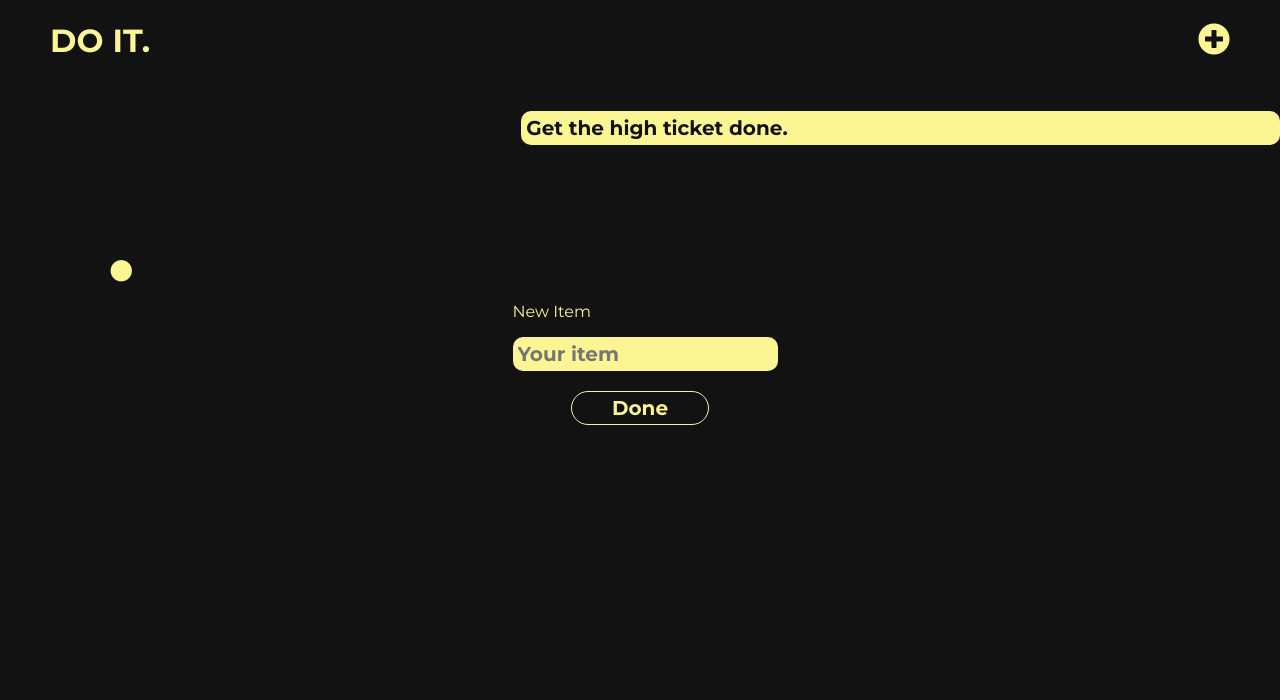
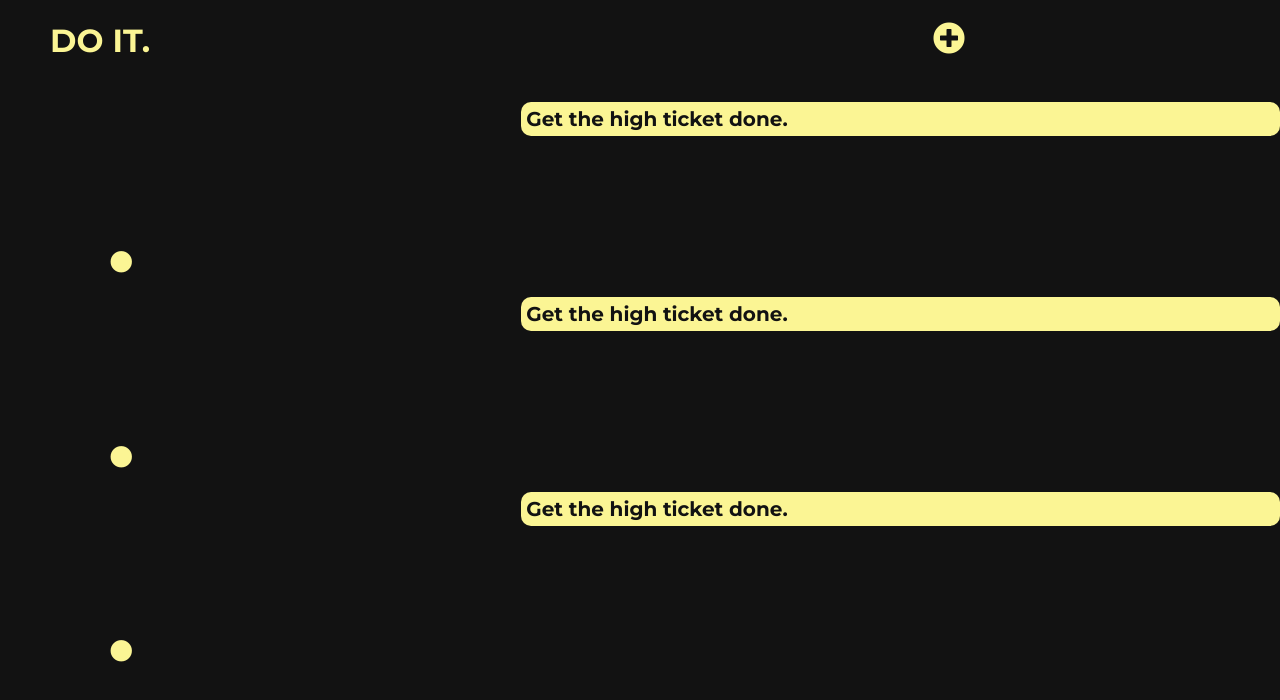
Before and after one commit to WARSKELETON/do-it, a React (Create React App) app: page / in a window 1280 px wide. Shown: the top 700 px of the page. Built offline with nearby package versions, Linux system fonts and the light colour scheme.

Commit message:
Form Handling

```diff
--- a/src/App.js
+++ b/src/App.js
@@ -3,14 +3,15 @@ import "./App.css";
 import Bar from "./components/Bar";
 import Item from "./components/Item";
 import ItemForm from "./components/ItemForm";
+import ItemList from "./components/ItemList";
+import { AppProvider } from "./context";
 
 function App() {
     return (
-        <>
+        <AppProvider>
             <Bar />
-            <Item />
-            <ItemForm />
-        </>
+            <ItemList />
+        </AppProvider>
     );
 }
 
--- a/src/components/Bar.js
+++ b/src/components/Bar.js
@@ -1,16 +1,19 @@
-import React from "react";
+import React, { useContext } from "react";
+import { AppContext } from "../context";
 import styled from "styled-components";
 
 const Bar = () => {
+    const value = useContext(AppContext);
+
     return (
         <BarWrapper>
             <Logo>
                 <h1>DO IT.</h1>
             </Logo>
             <Utilities>
-                <p>
+                <button onClick={() => value.toggleForm()}>
                     <i className="fas fa-plus-circle" />
-                </p>
+                </button>
             </Utilities>
         </BarWrapper>
     );
@@ -37,9 +40,15 @@ const Logo = styled.div`
 const Utilities = styled.div`
     grid-area: utilities;
 
-    p {
+    button {
+        display: block;
+        margin-right: auto;
+        margin-left: auto;
         margin-top: 20px;
         font-size: 32px;
         text-align: right;
+        color: var(--mainYellow);
+        background-color: transparent;
+        border: none;
     }
 `;
--- a/src/components/ItemForm.js
+++ b/src/components/ItemForm.js
@@ -1,15 +1,30 @@
-import React from "react";
+import React, { useContext, useState } from "react";
+import { AppContext } from "../context";
 import styled from "styled-components";
 
 const ItemForm = () => {
+    const [value, setValue] = useState("");
+
+    const handleChange = event => {
+        setValue(event.target.value);
+    };
+
+    const handleSubmit = event => {
+        console.log(value);
+        setValue("");
+        event.preventDefault();
+    };
+
     return (
         <>
-            <form>
+            <form onSubmit={handleSubmit}>
                 <FormWrapper>
                     <Name>
                         <p>New Item</p>
                         <Input
-                            name="name"
+                            type="text"
+                            onChange={handleChange}
+                            value={value}
                             autoComplete="off"
                             placeholder="Your item"
                         />
@@ -32,11 +47,6 @@ const FormWrapper = styled.div`
     grid-template-areas:
         "name"
         "submit";
-`;
-
-const ErrorText = styled.p`
-    color: red;
-    font-weight: 700;
 `;
 
 const Input = styled.input`
--- /dev/null
+++ b/src/components/ItemList.js
@@ -0,0 +1,19 @@
+import React, { useContext } from "react";
+import { AppContext } from "../context";
+import Item from "./Item";
+import ItemForm from "./ItemForm";
+
+const ItemList = () => {
+    const value = useContext(AppContext);
+
+    return (
+        <>
+            <Item />
+            <Item />
+            <Item />
+            {value.state.formActive && <ItemForm />}
+        </>
+    );
+};
+
+export default ItemList;
--- /dev/null
+++ b/src/context.js
@@ -0,0 +1,32 @@
+import React, { Component } from "react";
+
+const AppContext = React.createContext();
+
+class AppProvider extends Component {
+    state = {
+        formActive: false
+    };
+
+    toggleForm = () => {
+        this.setState({
+            formActive: !this.state.formActive
+        });
+    };
+
+    render() {
+        return (
+            <AppContext.Provider
+                value={{
+                    state: this.state,
+                    toggleForm: this.toggleForm
+                }}
+            >
+                {this.props.children}
+            </AppContext.Provider>
+        );
+    }
+}
+
+const AppConsumer = AppContext.Consumer;
+
+export { AppProvider, AppConsumer, AppContext };
```
Also changed, not shown: public/index.html (+1 -10 lines).
